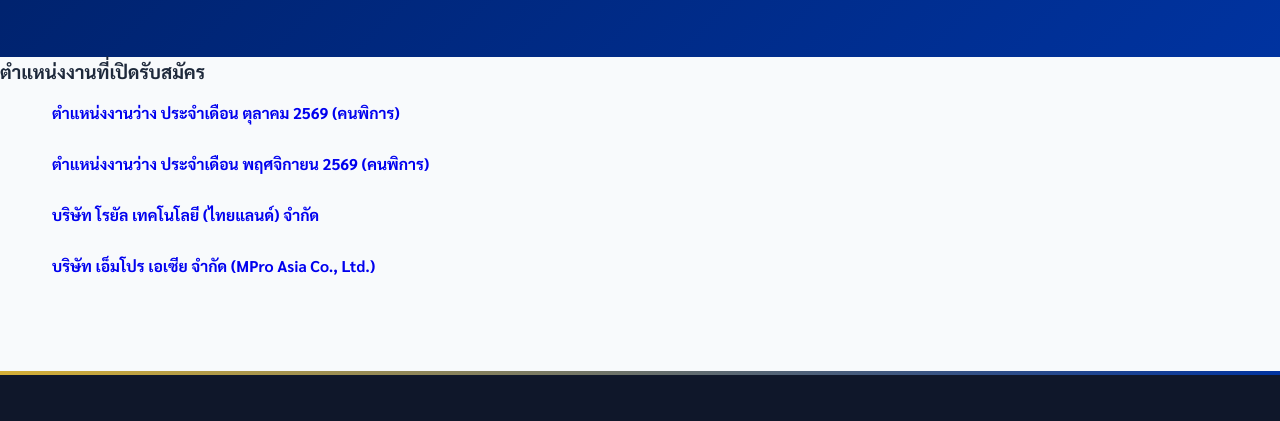
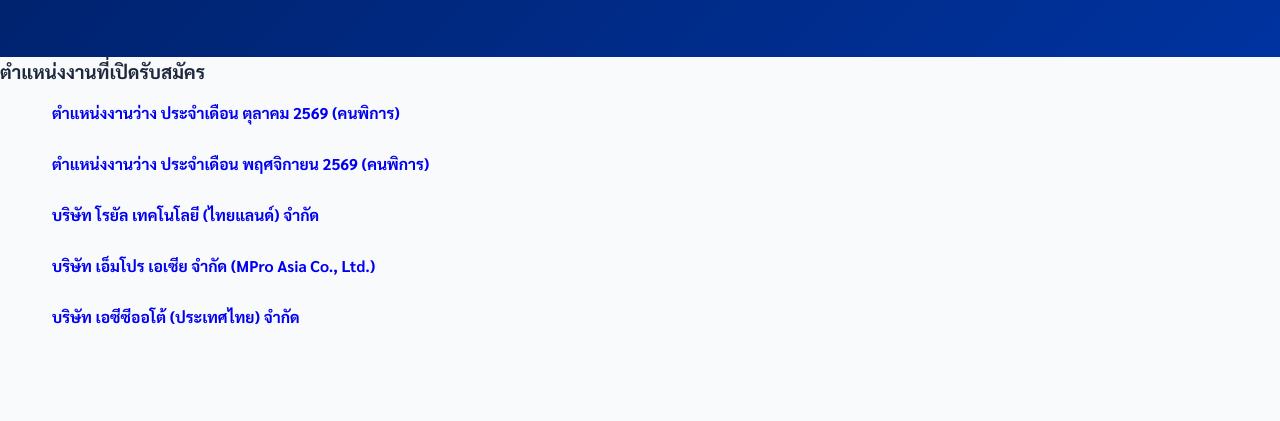
Before and after one commit to cdccodeaf-cyber/cdcco, a plain HTML site: page work.html in a window 1280 px wide. Shown: the part 308-729 px from the top of the page. Drawn offline with Linux system fonts and the light colour scheme.

Commit message:
Update work.html

```diff
--- a/work.html
+++ b/work.html
@@ -1186,6 +1186,10 @@
         <a class="btn" href="https://i.postimg.cc/4dm5TLPQ/863617055-29101686156129287-479912079169463978-n.jpg" title="">บริษัท เอ็มโปร เอเซีย จำกัด (MPro Asia Co., Ltd.)</a><span class="color color--blue" data-value="1"></span><span class="color color--orange" data-value="1"></span><span class="color color--green" data-value="1"></span><span class="color color--white" data-value="1"></span>
         </div>
 
+        <div class="container">
+        <a class="btn" href="https://i.postimg.cc/8cyNrCW3/746411875-3235340266651293-1758685939164248538-n.jpg" title="">บริษัท เอซีซีออโต้ (ประเทศไทย) จํากัด</a><span class="color color--blue" data-value="1"></span><span class="color color--orange" data-value="1"></span><span class="color color--green" data-value="1"></span><span class="color color--white" data-value="1"></span>
+        </div>
+
     <!-- Footer -->
     <footer>
         <div class="container">
```
